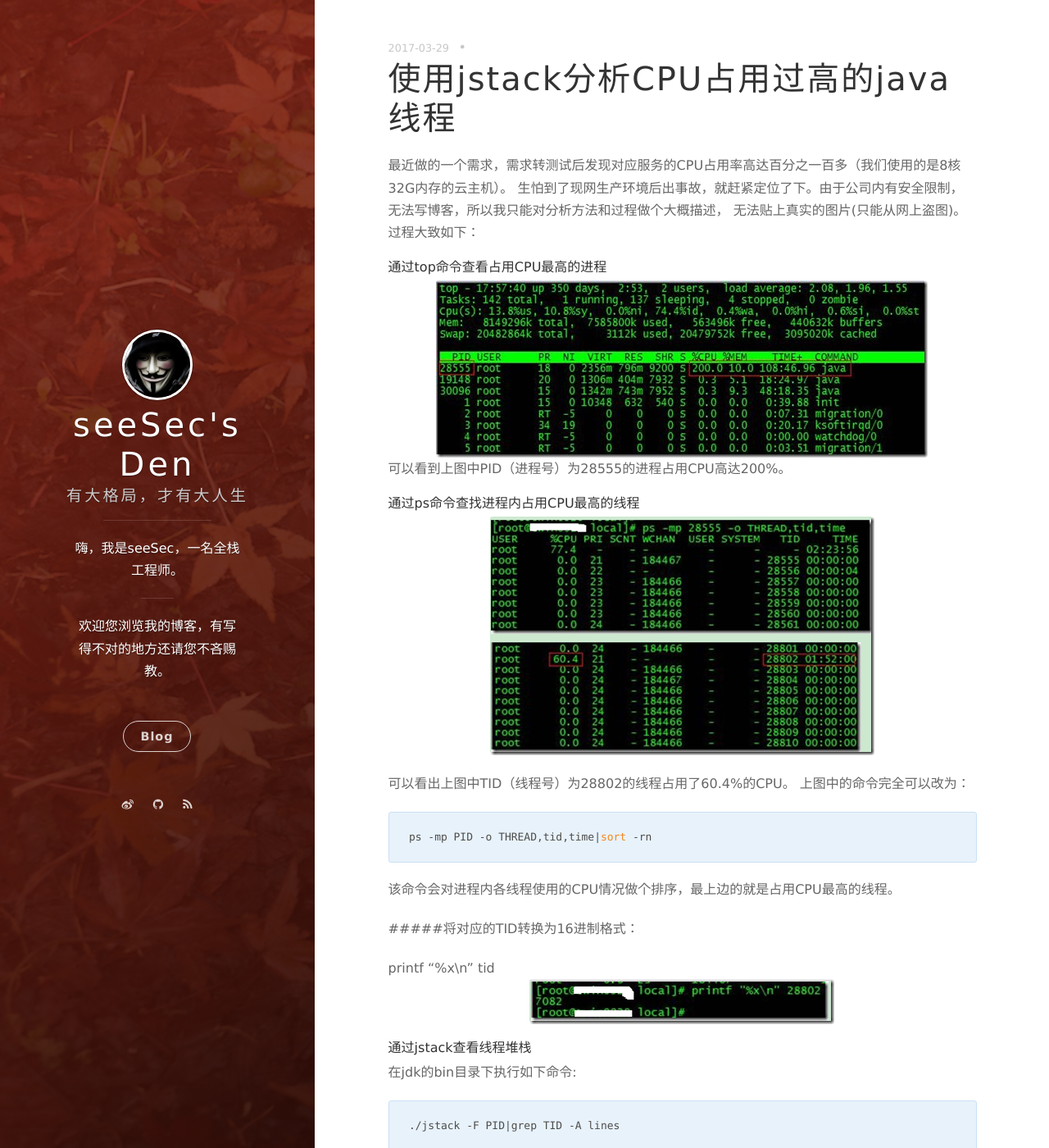
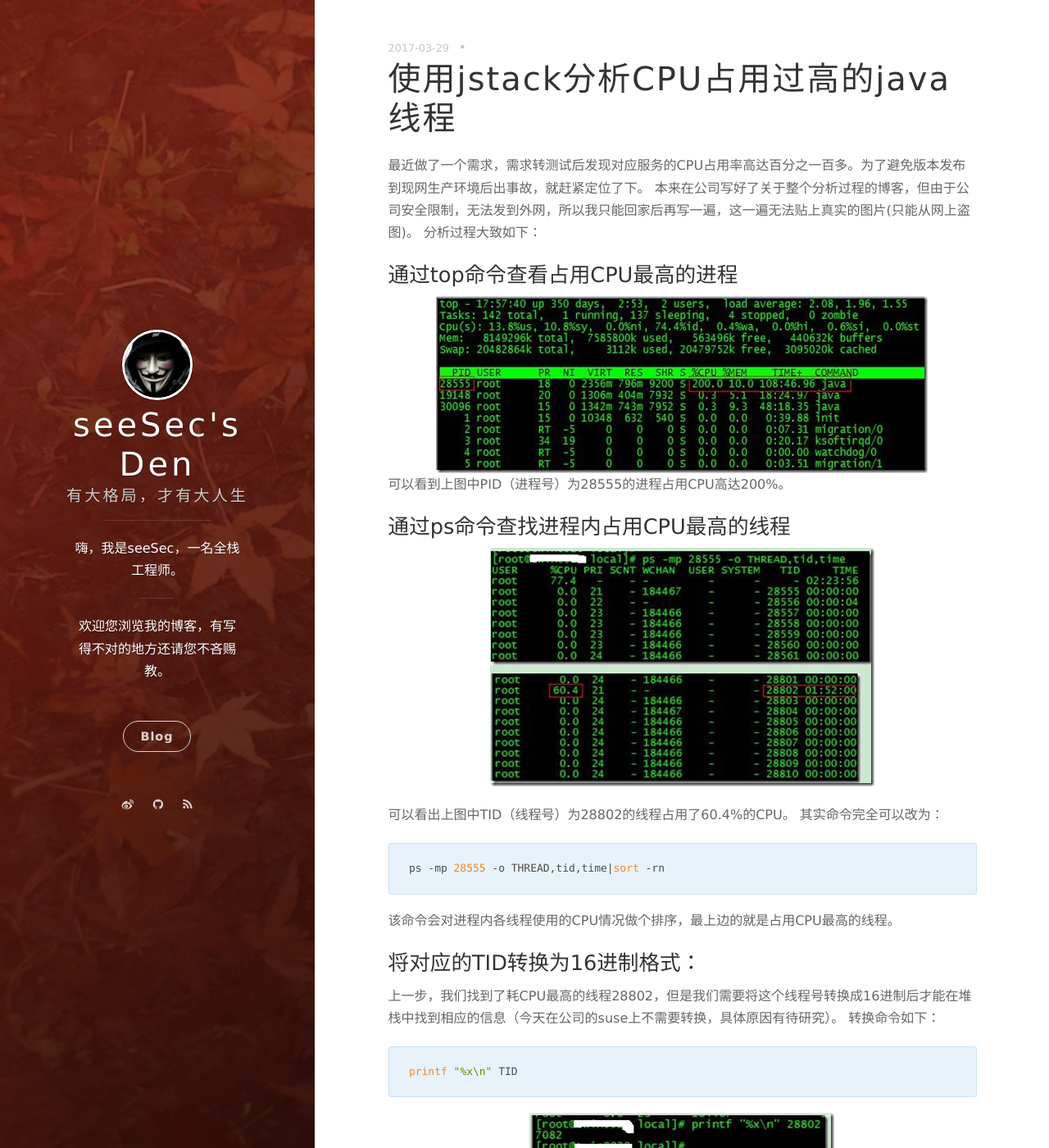
Before and after one commit to see-Sec/myBlogs, a Jekyll site: the page built from _posts/2017-03-29-jstack.markdown, in a window 1280 px wide and 1400 px high. Shown: the whole window at 82% size. Built offline with Jekyll 4.4.1, drawn with Linux system fonts in a browser that asks for light colours; nearby versions of some CDN libraries; comment, search, counter and statistics services are not loaded; some of the changed text lies outside the part shown.

Commit message:
update jstack blog

````diff
--- a/_posts/2017-03-29-jstack.markdown
+++ b/_posts/2017-03-29-jstack.markdown
@@ -4,35 +4,41 @@ title:  使用jstack分析CPU占用过高的java线程
 date: 2017-03-29
 ---
 
-最近做的一个需求，需求转测试后发现对应服务的CPU占用率高达百分之一百多（我们使用的是8核32G内存的云主机）。
-生怕到了现网生产环境后出事故，就赶紧定位了下。由于公司内有安全限制，无法写博客，所以我只能对分析方法和过程做个大概描述，
-无法贴上真实的图片(只能从网上盗图)。过程大致如下：
+最近做了一个需求，需求转测试后发现对应服务的CPU占用率高达百分之一百多。为了避免版本发布到现网生产环境后出事故，就赶紧定位了下。
+本来在公司写好了关于整个分析过程的博客，但由于公司安全限制，无法发到外网，所以我只能回家后再写一遍，这一遍无法贴上真实的图片(只能从网上盗图)。
+分析过程大致如下：
 
-##### 通过top命令查看占用CPU最高的进程
+### 通过top命令查看占用CPU最高的进程
 ![top命令查看CPU占用情况]({{ site.url }}/images/17-3-29/top_cmd.png)
 可以看到上图中PID（进程号）为28555的进程占用CPU高达200%。
 
-##### 通过ps命令查找进程内占用CPU最高的线程
+### 通过ps命令查找进程内占用CPU最高的线程
 ![ps命令查找进程内各线程占用CPU情况]({{ site.url }}/images/17-3-29/ps_cmd.png)
 
 可以看出上图中TID（线程号）为28802的线程占用了60.4%的CPU。
-上图中的命令完全可以改为：
+其实命令完全可以改为：
 ```
-ps -mp PID -o THREAD,tid,time|sort -rn
+ps -mp 28555 -o THREAD,tid,time|sort -rn
 ```
 该命令会对进程内各线程使用的CPU情况做个排序，最上边的就是占用CPU最高的线程。
 
-#####将对应的TID转换为16进制格式：
-
-printf "%x\n" tid
+### 将对应的TID转换为16进制格式：
+上一步，我们找到了耗CPU最高的线程28802，但是我们需要将这个线程号转换成16进制后才能在堆栈中找到相应的信息（今天在公司的suse上不需要转换，具体原因有待研究）。
+转换命令如下：
+```
+printf "%x\n" TID
+```
 ![TID转换]({{ site.url }}/images/17-3-29/convert_tid.png)
 
 ##### 通过jstack查看线程堆栈
-在jdk的bin目录下执行如下命令:
+在JDK的bin目录下执行如下命令:
 ```
 ./jstack -F PID|grep TID -A lines
 ```
-注意：命令中的PID需要替换成进程号，TID替换为线程号，lines替换为你想在屏幕打印出的堆栈行数
+注意：如果之前已将JDK路径导入环境变量，则此处无需再到JDK的bin路径下去执行命令。其中
+PID需要替换成进程号，TID需替换为线程号，lines需替换为你想在屏幕打印出的堆栈行数。
 
 ![TID转换]({{ site.url }}/images/17-3-29/jstack.png)
-#####找到相应的代码进行分析
+
+### 找到相应的代码进行分析
+从线程堆栈中已经可以看出调用关系和代码逻辑，此时只需要找到源码分析即可。一个应用占用CPU很高，除了确实是计算密集型应用之外，通常原因都是出现了死循环。
````
